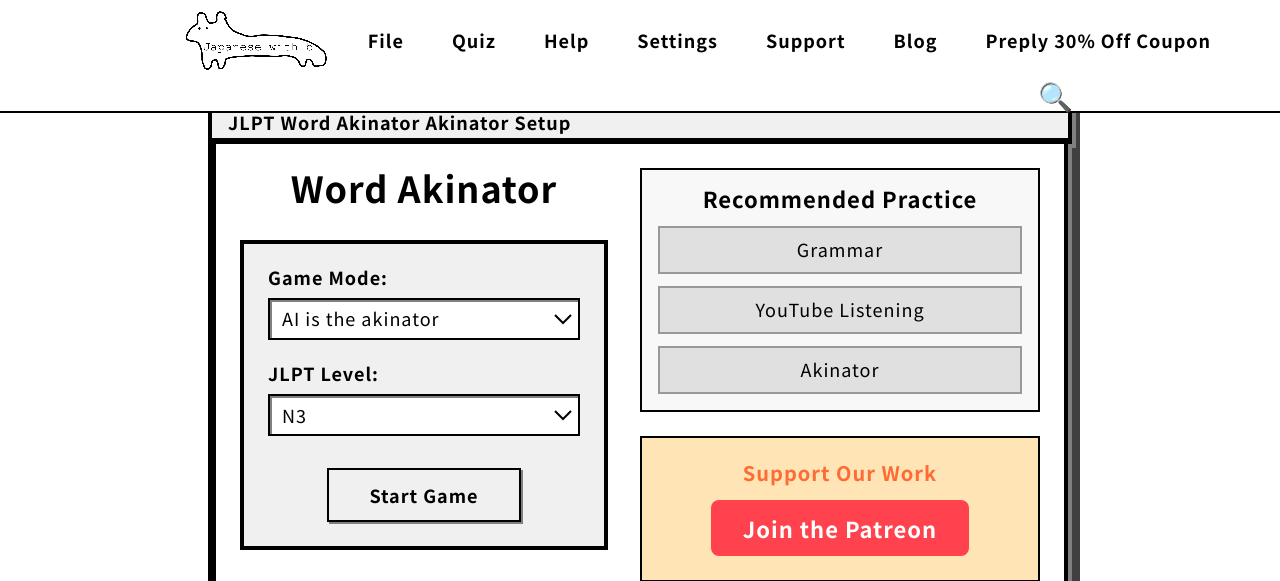
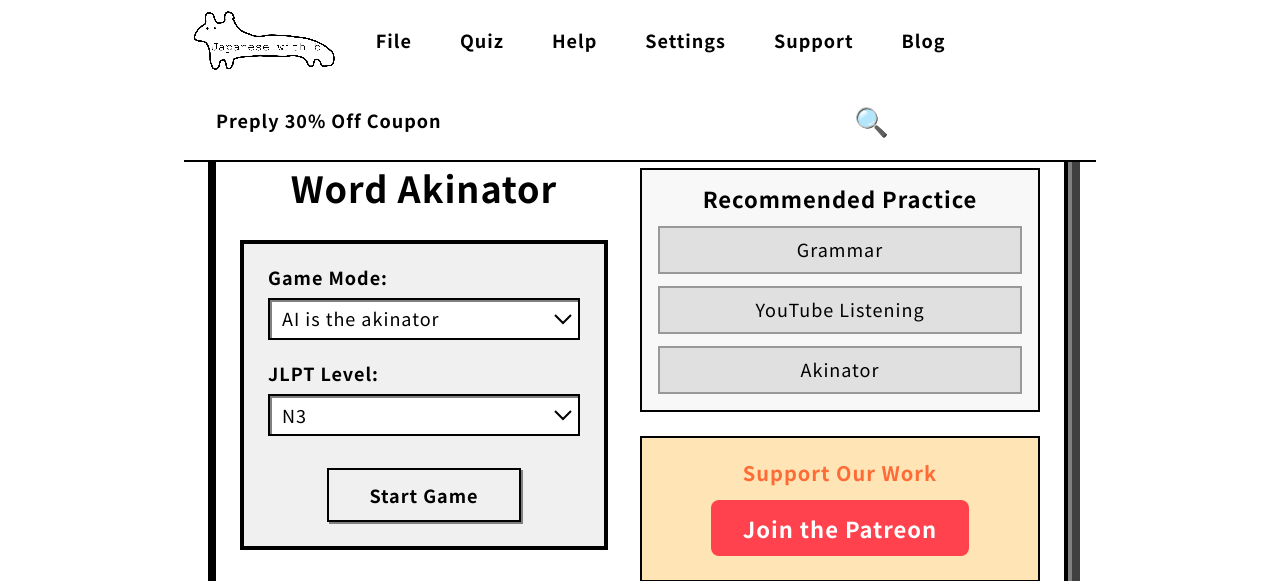
Before and after one commit to juuwaah/practice_japanese_b, a Flask app: page /akinator/ in a window 1280 px wide. Shown: the top 581 px of the page. Run offline with Flask 3, Linux system fonts and the light colour scheme; data that the repository does not hold is empty; parts of the project's set-up code (start-up, migrations or seed data) failed here and were passed over; some web fonts are replaced.

Commit message:
Fix menu bar alignment and remove tool palette completely
- Align menu bar with main content margins (92px on both sides)
- Remove tool palette HTML and CSS completely
- Remove tool palette JavaScript event handlers
- Fix menu item hover range to full 40px height
- Ensure consistent menu bar positioning and spacing

🤖 Generated with [Claude Code](https://claude.ai/code)

Co-Authored-By: Claude <noreply@anthropic.com>

```diff
--- a/static/style-retro.css
+++ b/static/style-retro.css
@@ -249,13 +249,12 @@ body {
 .menu-bar {
   background-color: #FFFFFF;
   border-bottom: 1px solid #000000;
-  height: 40px; /* Previous height */
-  margin-left: 0; /* Full width background */
+  height: 40px;
+  margin-left: 92px; /* Align with main content */
+  margin-right: 92px; /* Same margin on both sides */
   display: flex;
   align-items: center;
-  padding-left: 92px; /* Content aligned with main content */
-  padding-right: 4px;
-  width: 100%; /* Full width background */
+  padding: 0 4px;
   font-size: 9px;
   font-weight: bold;
   position: fixed !important;
@@ -263,17 +262,19 @@ body {
   left: 0 !important;
   right: 0 !important;
   z-index: 12000 !important;
-  width: 100% !important;
+  box-sizing: border-box !important;
 }
 
 .menu-item {
   padding: 0 12px !important;
   cursor: pointer !important;
   position: relative !important;
-  height: 100% !important;
+  height: 40px !important;
   min-height: 40px !important;
+  max-height: 40px !important;
   display: flex !important;
   align-items: center !important;
+  justify-content: center !important;
   color: #000000 !important;
   text-decoration: none !important;
   border: none !important;
@@ -285,6 +286,8 @@ body {
   line-height: normal !important;
   box-sizing: border-box !important;
   margin: 0 !important;
+  top: 0 !important;
+  bottom: 0 !important;
 }
 
 .menu-item:hover,
@@ -299,9 +302,10 @@ a.menu-item:hover {
 .menu-dropdown {
   position: relative !important;
   display: flex !important;
-  height: 100% !important;
+  height: 40px !important;
+  min-height: 40px !important;
+  max-height: 40px !important;
   align-items: stretch !important;
-  min-height: 40px !important;
   box-sizing: border-box !important;
 }
 
@@ -311,7 +315,7 @@ a.menu-item:hover {
   align-items: center;
   justify-content: center;
   width: 32px;
-  height: 100%;
+  height: 40px;
   cursor: pointer;
   font-size: 14px;
   background: none;
@@ -390,10 +394,6 @@ a.menu-item:hover {
   border-bottom: none;
 }
 
-/* Left tool palette */
-.tool-palette {
-  display: none !important;
-}
 
 /* External Links Section Below Tool Palette */
 .external-links-section {
--- a/templates/base.html
+++ b/templates/base.html
@@ -404,15 +404,6 @@
   </div>
 
 
-  <!-- Left Tool Palette -->
-  <div class="tool-palette">
-    <div class="tool-icon" id="language-tool" title="{{ _('language_selection') }}">🌐</div>
-    <div class="tool-icon" id="font-tool" title="{{ _('select_font') }}">A</div>
-    {% if current_user.is_authenticated and current_user.auth_type != 'guest' %}
-    <div class="tool-icon" id="feedback-tool" title="{{ _('feedback_tool') }}">✋</div>
-    {% endif %}
-    <div class="tool-icon" id="sitemap-tool" title="{{ _('sitemap_tool') }}">🔍</div>
-  </div>
 
 
     </div> <!-- Close left-sidebar -->
@@ -635,67 +626,6 @@
   {% block scripts %}{% endblock %}
 
   <script>
-    // Simple tool palette interaction (desktop)
-    document.querySelectorAll('.tool-icon').forEach(tool => {
-      tool.addEventListener('click', function() {
-        // Special handling for feedback tool
-        if (this.id === 'feedback-tool') {
-          // Check if user is logged in by looking for login/logout links in menu
-          const loginLink = document.querySelector('a[href*="login"]');
-          const logoutLink = document.querySelector('a[href*="logout"]');
-          const isLoggedIn = !loginLink || logoutLink;
-
-          if (!isLoggedIn) {
-            alert('フィードバック、感想を送るにはログインしてください');
-            window.location.href = '/login';
-            return;
-          }
-          const feedbackModal = document.getElementById('feedback-modal');
-          feedbackModal.classList.add('modal-show');
-          return;
-        }
-
-        // Special handling for sitemap tool
-        if (this.id === 'sitemap-tool') {
-          loadSitemap();
-          return;
-        }
-
-        // Special handling for language tool
-        if (this.id === 'language-tool') {
-          showLanguageMenu(this);
-          return;
-        }
-
-        // Special handling for font tool
-        if (this.id === 'font-tool') {
-          showFontMenu(this);
-          return;
-        }
-
-        // Special handling for sitemap tool
-        if (this.id === 'sitemap-tool') {
-          loadSitemap();
-          return;
-        }
-
-        // Special handling for feedback tool
-        if (this.id === 'feedback-tool') {
-          const feedbackModal = document.getElementById('feedback-modal');
-          feedbackModal.classList.add('modal-show');
-          return;
-        }
-
-
-        document.querySelectorAll('.tool-icon').forEach(t => t.classList.remove('active'));
-        this.classList.add('active');
-      });
-    });
-
-    // Set selection tool as default active
-    if (document.querySelector('.tool-icon')) {
-      document.querySelector('.tool-icon').classList.add('active');
-    }
 
 
     // Mobile tool palette interaction
```
